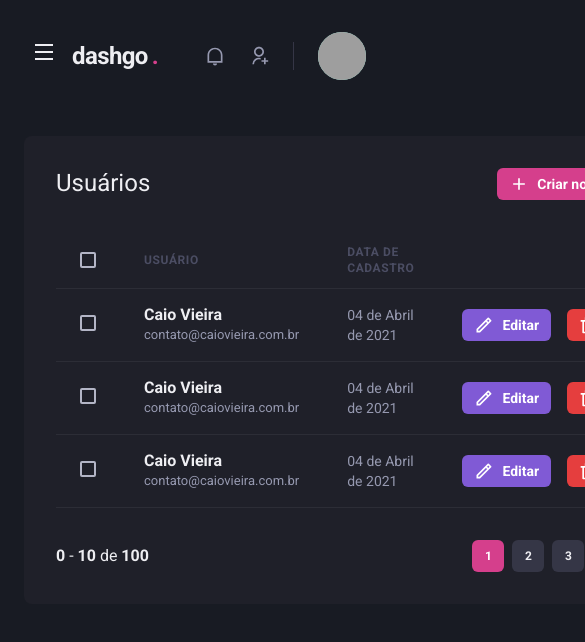
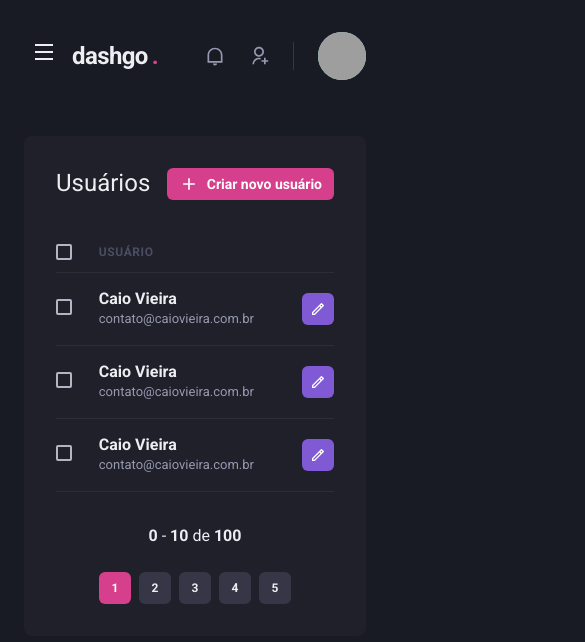
Before and after one commit to cvieira850/dashgo, a Next.js app: page /users in a window 390 px wide. Shown: the top 642 px of the page, 585 px wide, since content can reach past the window. Built offline with nearby package versions, Linux system fonts and the light colour scheme; grey boxes are pictures that could not be loaded.

Commit message:
feat: add responsiveness to list users page

```diff
--- a/src/components/Pagination/index.tsx
+++ b/src/components/Pagination/index.tsx
@@ -4,7 +4,7 @@ import { PaginationItem } from "./PaginationItem";
 export function Pagination() {
   return (
     <Stack
-      direction="row"
+      direction={["column","row"]}
       mt="8"
       justify="space-between"
       align="center"
--- a/src/pages/users/index.tsx
+++ b/src/pages/users/index.tsx
@@ -1,10 +1,15 @@
-import { Box,Button,Checkbox,Flex, Heading, HStack, Icon, Table, Tbody, Td, Text, Th, Thead, Tr } from '@chakra-ui/react'
+import { Box,Button,ButtonGroup,Checkbox,Flex, Heading, HStack, Icon, IconButton, Table, Tbody, Td, Text, Th, Thead, Tr, useBreakpointValue } from '@chakra-ui/react'
 import { RiAddLine, RiDeleteBinLine, RiPencilLine } from 'react-icons/ri'
 import { Header } from '../../components/Header'
 import { Pagination } from '../../components/Pagination'
 import { Sidebar } from '../../components/Sidebar'
 
 export default function UserList() {
+  const isWideVersion = useBreakpointValue({
+    base: false,
+    lg: true
+  })
+
   return (
     <Box>
       <Header />
@@ -30,17 +35,17 @@ export default function UserList() {
           <Table colorScheme="whiteAlpha">
             <Thead>
               <Tr>
-                <Th px="6" color="gray.300" width="8">
+                <Th px={["0","4","6"]} color="gray.300" width="8">
                   <Checkbox colorScheme="pink"/>
                 </Th>
                 <Th>Usuário</Th>
-                <Th>Data de cadastro</Th>
+                { isWideVersion && <Th>Data de cadastro</Th> }
                 <Th></Th>
               </Tr>
             </Thead>
             <Tbody>
               <Tr>
-                <Td px="6">
+                <Td px={["0","4","6"]}>
                   <Checkbox colorScheme="pink"/>
                 </Td>
                 <Td>
@@ -49,34 +54,44 @@ export default function UserList() {
                       <Text fontSize="small" color="gray.300">contato@caiovieira.com.br</Text>
                     </Box>
                 </Td>
-                <Td>
+                { isWideVersion && <Td>
                   <Text fontSize="sm" color="gray.300">04 de Abril de 2021</Text>
-                </Td>
+                </Td> }
                 <Td paddingRight="0">
                   <HStack spacing={4} flex="1" justify="flex-end">
+                    <ButtonGroup size='sm'>
+                      { isWideVersion && (
                         <Button
+                          mr="-5"
                           as="a"
                           size="sm"
                           fontSize="sm"
                           colorScheme="purple"
-                      leftIcon={<Icon as={RiPencilLine} fontSize="20" />}
                           >
                           Editar
                         </Button>
+                      )}
+                      <IconButton aria-label='Editar' colorScheme="purple" icon={<Icon as={RiPencilLine} fontSize="16" />} />
+                    </ButtonGroup>
+                    {/* <ButtonGroup size='sm'>
+                      { isWideVersion && (
                         <Button
+                          mr="-5"
                           as="a"
                           size="sm"
                           fontSize="sm"
                           colorScheme="red"
-                      leftIcon={<Icon as={RiDeleteBinLine}  fontSize="20" />}
                         >
                           Deletar
                         </Button>
+                      )}
+                      <IconButton aria-label='Deletar' colorScheme="red" icon={<Icon as={RiDeleteBinLine} fontSize="16" />} />
+                    </ButtonGroup> */}
                   </HStack>
                 </Td>
               </Tr>
               <Tr>
-                <Td px="6">
+                <Td px={["0","4","6"]}>
                   <Checkbox colorScheme="pink"/>
                 </Td>
                 <Td>
@@ -85,34 +100,44 @@ export default function UserList() {
                       <Text fontSize="small" color="gray.300">contato@caiovieira.com.br</Text>
                     </Box>
                 </Td>
-                <Td>
+                { isWideVersion && <Td>
                   <Text fontSize="sm" color="gray.300">04 de Abril de 2021</Text>
-                </Td>
+                </Td> }
                 <Td paddingRight="0">
                   <HStack spacing={4} flex="1" justify="flex-end">
+                    <ButtonGroup size='sm'>
+                      { isWideVersion && (
                         <Button
+                          mr="-5"
                           as="a"
                           size="sm"
                           fontSize="sm"
                           colorScheme="purple"
-                      leftIcon={<Icon as={RiPencilLine} fontSize="20" />}
                           >
                           Editar
                         </Button>
+                      )}
+                      <IconButton aria-label='Editar' colorScheme="purple" icon={<Icon as={RiPencilLine} fontSize="16" />} />
+                    </ButtonGroup>
+                    {/* <ButtonGroup size='sm'>
+                      { isWideVersion && (
                         <Button
+                          mr="-5"
                           as="a"
                           size="sm"
                           fontSize="sm"
                           colorScheme="red"
-                      leftIcon={<Icon as={RiDeleteBinLine}  fontSize="20" />}
                         >
                           Deletar
                         </Button>
+                      )}
+                      <IconButton aria-label='Deletar' colorScheme="red" icon={<Icon as={RiDeleteBinLine} fontSize="16" />} />
+                    </ButtonGroup> */}
                   </HStack>
                 </Td>
               </Tr>
               <Tr>
-                <Td px="6">
+                <Td px={["0","4","6"]}>
                   <Checkbox colorScheme="pink"/>
                 </Td>
                 <Td>
@@ -121,29 +146,39 @@ export default function UserList() {
                       <Text fontSize="small" color="gray.300">contato@caiovieira.com.br</Text>
                     </Box>
                 </Td>
-                <Td>
+                { isWideVersion && <Td>
                   <Text fontSize="sm" color="gray.300">04 de Abril de 2021</Text>
-                </Td>
+                </Td> }
                 <Td paddingRight="0">
                   <HStack spacing={4} flex="1" justify="flex-end">
+                    <ButtonGroup size='sm'>
+                      { isWideVersion && (
                         <Button
+                          mr="-5"
                           as="a"
                           size="sm"
                           fontSize="sm"
                           colorScheme="purple"
-                      leftIcon={<Icon as={RiPencilLine} fontSize="20" />}
                           >
                           Editar
                         </Button>
+                      )}
+                      <IconButton aria-label='Editar' colorScheme="purple" icon={<Icon as={RiPencilLine} fontSize="16" />} />
+                    </ButtonGroup>
+                    {/* <ButtonGroup size='sm'>
+                      { isWideVersion && (
                         <Button
+                          mr="-5"
                           as="a"
                           size="sm"
                           fontSize="sm"
                           colorScheme="red"
-                      leftIcon={<Icon as={RiDeleteBinLine}  fontSize="20" />}
                         >
                           Deletar
                         </Button>
+                      )}
+                      <IconButton aria-label='Deletar' colorScheme="red" icon={<Icon as={RiDeleteBinLine} fontSize="16" />} />
+                    </ButtonGroup> */}
                   </HStack>
                 </Td>
               </Tr>
```
Lines whose indentation alone changed are shown as unchanged.
